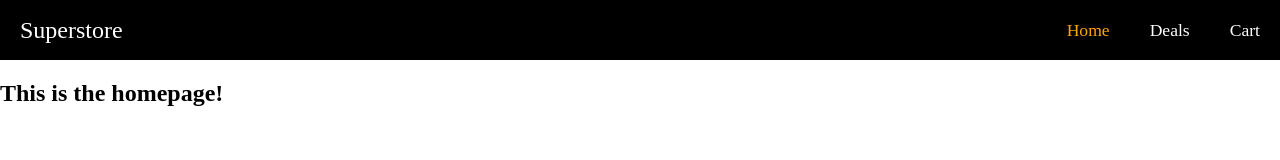
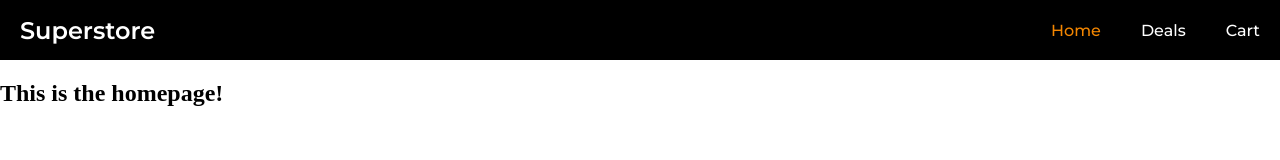
Before and after one commit to bryanurizar/superstore, a React (Create React App) app: page / in a window 1280 px wide. Shown: the top 160 px of the page. Built offline with nearby package versions, Linux system fonts and the light colour scheme.

Commit message:
added more styling

```diff
--- a/public/index.html
+++ b/public/index.html
@@ -9,6 +9,12 @@
       content="Web site created using create-react-app"
     />
     <title>React App</title>
+    <link rel="preconnect" href="https://fonts.googleapis.com" />
+    <link rel="preconnect" href="https://fonts.gstatic.com" crossorigin />
+    <link
+      href="https://fonts.googleapis.com/css2?family=Montserrat:wght@100;200;300;400;500;600;700;800;900&display=swap"
+      rel="stylesheet"
+    />
   </head>
   <body style="margin: 0px; padding: 0px">
     <div id="root"></div>
--- a/src/components/Home/Navbar/Navbar.css
+++ b/src/components/Home/Navbar/Navbar.css
@@ -7,13 +7,15 @@
   text-decoration: none;
   font-size: 1em;
   height: 60px;
+  font-family: "Montserrat", sans-serif;
 }
 
 .logo {
   flex: 5;
   font-size: 1.5em;
+  font-weight: 600;
+  color: white;
   text-decoration: none;
-  color: white;
   margin: 0 20px;
 }
 
@@ -29,6 +31,7 @@
   display: 1;
   flex-direction: column;
   margin: 0 20px;
-  font-size: 1.1rem;
+  font-size: 1rem;
+  font-weight: 500;
   text-decoration: none;
 }
--- a/src/components/Home/Navbar/Navbar.js
+++ b/src/components/Home/Navbar/Navbar.js
@@ -5,7 +5,7 @@
 function Navbar() {
   const activeStyles = {
     textDecoration: "none",
-    color: "orange",
+    color: "#F38601",
   };
   const linkStyles = { textDecoration: "none", color: "white" };
 
```
